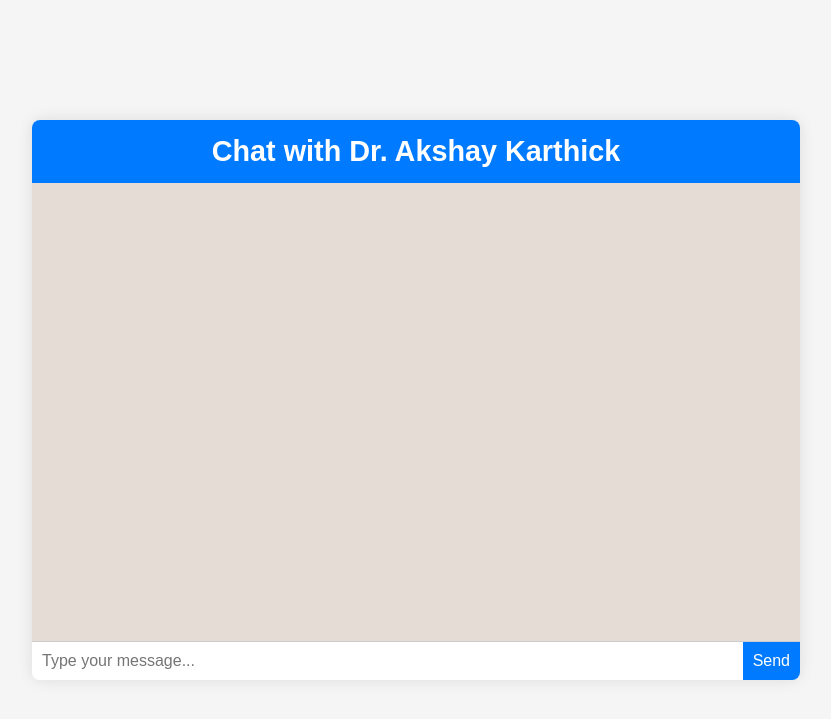
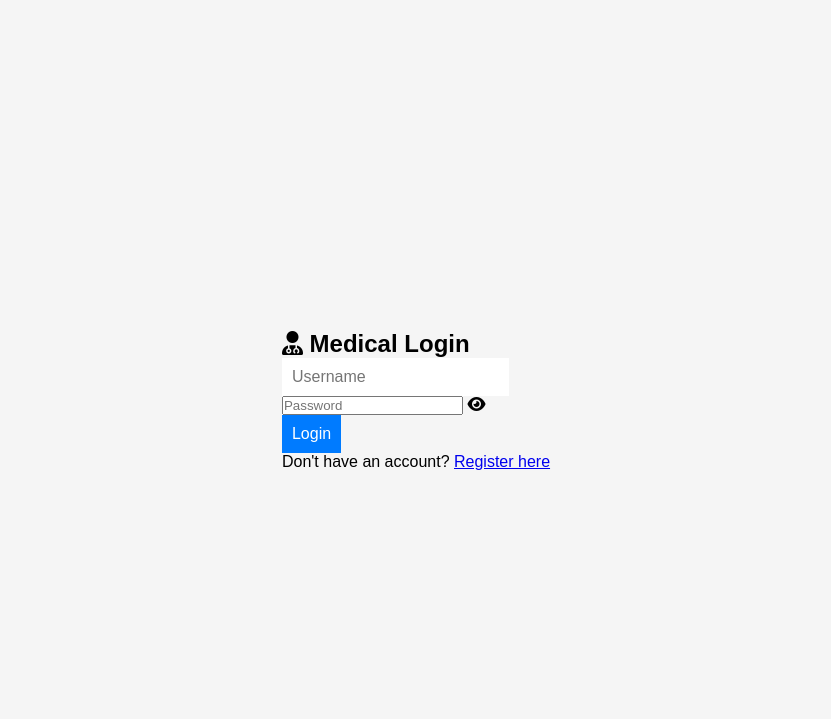
Before and after one commit to AkshayKarthickMS/Chatbot, a Flask app: page / in a window 1280 px wide. Shown: the top 719 px of the page, without its empty margins (224-1055 px from the left). Run offline with Flask 3, Linux system fonts and the light colour scheme.

Commit message:
Update index.html

```diff
--- a/templates/index.html
+++ b/templates/index.html
@@ -3,69 +3,90 @@
 <head>
     <meta charset="UTF-8">
     <meta name="viewport" content="width=device-width, initial-scale=1.0">
-    <title>Chat with Dr. Akshay Karthick</title>
+    <title>Dr. CIT - Virtual Medical Consultation</title>
     <link rel="stylesheet" href="static/styles.css">
-    <script src="https://code.jquery.com/jquery-3.6.0.min.js"></script>
+    <link href="https://cdnjs.cloudflare.com/ajax/libs/font-awesome/6.0.0/css/all.min.css" rel="stylesheet">
 </head>
 <body>
-    <div class="chat-container">
-        <div class="chat-header">
-            <h2>Chat with Dr. Akshay Karthick</h2>
+    <div class="container">
+        <!-- Register Form -->
+        <div id="register-form" class="auth-form" style="display: none;">
+            <h2><i class="fas fa-user-md"></i> Medical Registration</h2>
+            <div class="input-group">
+                <input type="text" id="register-username" placeholder="Username" required>
+            </div>
+            <div class="input-group">
+                <input type="password" id="register-password" placeholder="Password" required>
+                <i class="fas fa-eye eye-icon" onclick="togglePasswordVisibility('register-password')"></i>
+            </div>
+            <button id="register-button">Register</button>
+            <p class="auth-switch">Already have an account? <a href="#" onclick="showLoginForm()">Login here</a></p>
         </div>
-        <div class="chat-box" id="chat-box">
-            <!-- Chat messages will appear here -->
+
+        <!-- Login Form -->
+        <div id="login-form" class="auth-form">
+            <h2><i class="fas fa-user-md"></i> Medical Login</h2>
+            <div class="input-group">
+                <input type="text" id="login-username" placeholder="Username" required>
+            </div>
+            <div class="input-group">
+                <input type="password" id="login-password" placeholder="Password" required>
+                <i class="fas fa-eye eye-icon" onclick="togglePasswordVisibility('login-password')"></i>
+            </div>
+            <button id="login-button">Login</button>
+            <p class="auth-switch">Don't have an account? <a href="#" onclick="showRegisterForm()">Register here</a></p>
         </div>
-        <div class="input-area">
-            <input type="text" id="user-input" placeholder="Type your message..." />
-            <button id="send-button">Send</button>
+
+        <!-- Main Chat Interface -->
+        <div id="chat-container" class="chat-container" style="display: none;">
+            <!-- Sidebar -->
+            <div class="chat-sidebar">
+                <div class="sidebar-header">
+                    <button id="new-chat" class="new-chat-btn">
+                        <i class="fas fa-plus"></i> New Consultation
+                    </button>
+                </div>
+                <div id="chat-history-list" class="chat-history-list">
+                    <!-- Chat history items will be added here -->
+                </div>
+            </div>
+
+            <!-- Main Chat Area -->
+            <div class="main-chat-area">
+                <div class="chat-header">
+                    <div class="header-left">
+                        <div class="avatar">
+                            <i class="fas fa-user-md"></i>
+                        </div>
+                        <div class="header-info">
+                            <h2>Dr. Akshay Karthick</h2>
+                            <span class="status">Online</span>
+                        </div>
+                    </div>
+                    <div class="header-right">
+                        <button id="logout-button" class="icon-button" title="Logout">
+                            <i class="fas fa-sign-out-alt"></i>
+                        </button>
+                    </div>
+                </div>
+
+                <div id="chat-box" class="chat-box">
+                    <div class="chat-welcome">
+                        <i class="fas fa-heartbeat welcome-icon"></i>
+                        <h3>Welcome to Your Virtual Consultation</h3>
+                        <p>Ask your medical questions and receive professional advice</p>
+                    </div>
+                </div>
+
+                <div class="input-area">
+                    <input type="text" id="user-input" placeholder="Type your medical concern...">
+                    <button id="send-button">
+                        <i class="fas fa-paper-plane"></i>
+                    </button>
+                </div>
+            </div>
         </div>
     </div>
-
-    <script>
-        $(document).ready(function() {
-            $('#send-button').click(function() {
-                sendMessage();
-            });
-
-            $('#user-input').keypress(function(e) {
-                if (e.which === 13) {
-                    sendMessage();
-                }
-            });
-
-            function sendMessage() {
-                let userInput = $('#user-input').val();
-                if (userInput.trim() !== "") {
-                    addMessage("You", userInput, "sent");
-                    $('#user-input').val("");
-
-                    $.ajax({
-                        url: '/chat',
-                        type: 'POST',
-                        contentType: 'application/json',
-                        data: JSON.stringify({ message: userInput }),
-                        success: function(response) {
-                            addMessage("Dr. Akshay Karthick", response.reply, "received");
-                        },
-                        error: function() {
-                            addMessage("Error", "An error occurred while communicating with the server.", "received");
-                        }
-                    });
-                }
-            }
-
-            function addMessage(sender, message, messageType) {
-                const timeStamp = new Date().toLocaleTimeString([], { hour: '2-digit', minute: '2-digit' });
-                const messageDiv = `<div class="message ${messageType}">
-                                        <div class="message-content">
-                                            <strong>${sender}:</strong> ${message}
-                                            <span class="timestamp">${timeStamp}</span>
-                                        </div>
-                                    </div>`;
-                $('#chat-box').append(messageDiv);
-                $('#chat-box').scrollTop($('#chat-box')[0].scrollHeight); // Scroll to the bottom
-            }
-        });
-    </script>
+    <script src="static/script.js"></script>
 </body>
 </html>
```
